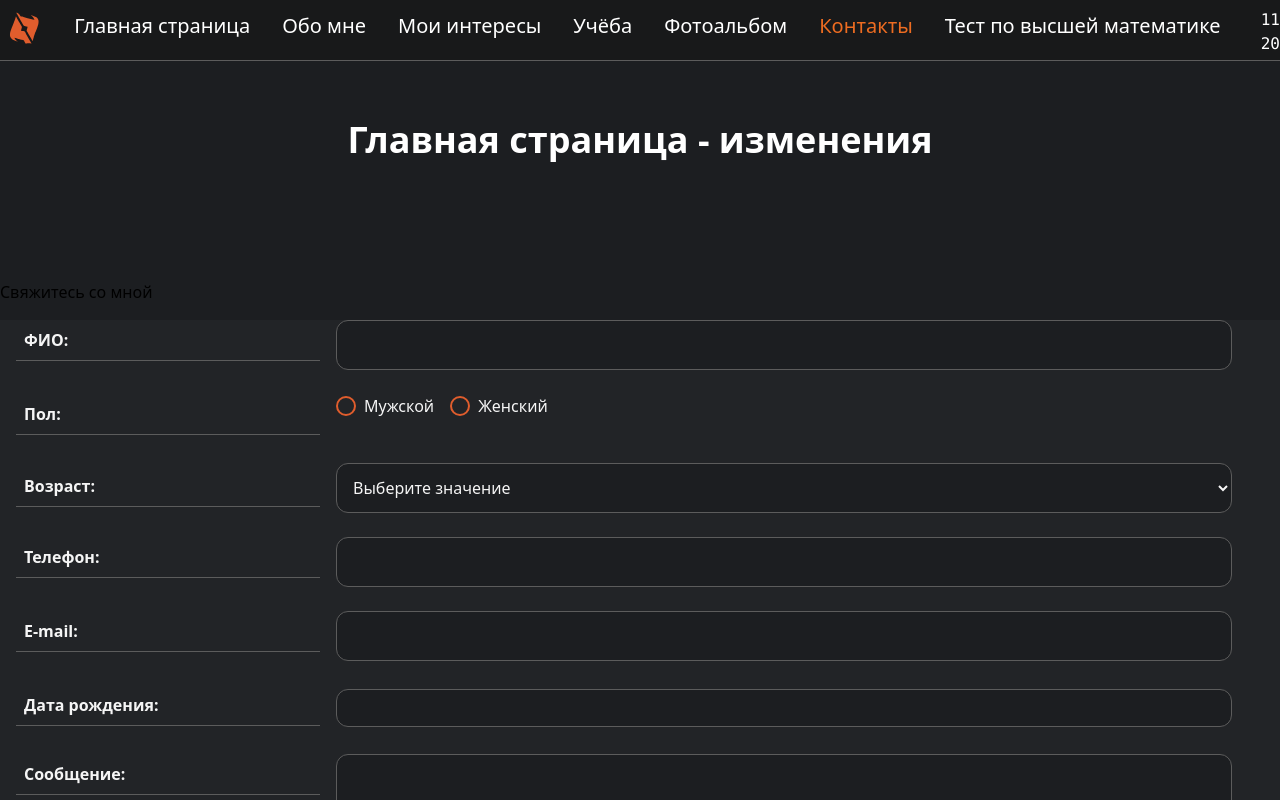
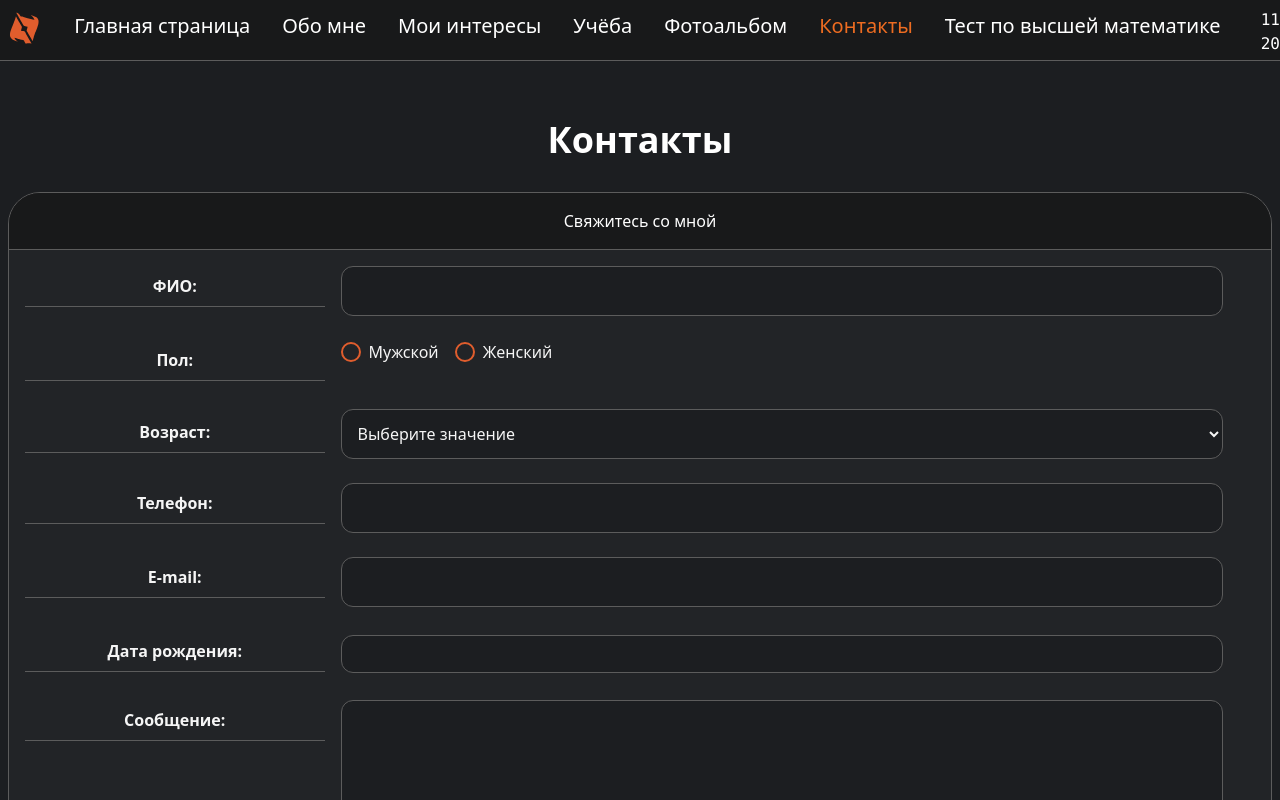
Before and after one commit to 0000rpg/Web3K_Lab, a Vue app: page /contacts in a window 1280 px wide. Shown: the top 800 px of the page. Built offline with nearby package versions, Linux system fonts and the light colour scheme.

Commit message:
H1 title path fixes.

```diff
--- a/src/App.vue
+++ b/src/App.vue
@@ -2,20 +2,10 @@
 import BackGround from '@/components/BackGround.vue';
 import HeaderVue from '@/components/HeaderBlock.vue';
 import H1Vue from '@/components/PageTitle.vue';
-import { storeToRefs } from 'pinia';
-
-import { usePageTitle } from '@/stores/page-title';
-
-const packedPageTitle = usePageTitle();
-
-const { pageH1 } = storeToRefs(packedPageTitle);
 </script>
 
 <template>
     <header>
-        <h1 id="start" class="text-center mt-30 text-4xl text-white font-semibold">
-            Главная страница - изменения {{ pageH1 }}
-        </h1>
         <H1Vue />
         <div
             class="headerField fixed top-0 left-0 bg-[#18191a] z-100500 w-full pb-1 m-0 border-b border-[#5c5c5c]"
--- a/src/components/FormGenerator.vue
+++ b/src/components/FormGenerator.vue
@@ -188,7 +188,7 @@ const handleFormSubmit = async (event) => {
                 <!-- Checkbox Group -->
                 <div
                     v-if="form.variables && form.variables[0]?.input?.type === 'checkbox'"
-                    class="flex flex-col sm:flex-collumn sm:items-start sm:gap-4"
+                    class="flex flex-col gap-4 justify-center items-center"
                 >
                     <div
                         class="text-[#f5f5f5] font-bold mb-1 border-b border-[#5c5c5c] p-2 min-w-[25%]"
--- a/src/components/HeaderBlock.vue
+++ b/src/components/HeaderBlock.vue
@@ -109,7 +109,7 @@ function toggleModal(element) {
     if (isModalOpen.value) {
         const rect = element.getBoundingClientRect();
         modalPosition.value = {
-            top: rect.bottom + 15,
+            top: rect.bottom + 9,
             left: rect.left - 12,
         };
     }
@@ -140,7 +140,7 @@ function updateModalPosition() {
         if (element) {
             const rect = element.getBoundingClientRect();
             modalPosition.value = {
-                top: rect.bottom + 15,
+                top: rect.bottom + 9,
                 left: rect.left - 12,
             };
         }
@@ -208,7 +208,7 @@ onMounted(() => {
         <ul
             @mouseenter="handleNavMouseEnter"
             @mouseleave="handleNavMouseLeave"
-            class="flex flex-row flex-nowrap justify-between overflow-x-auto overflow-y-hidden mt-2 list-none p-0 m-0 box-border touch-pan-x scrollbar-orange z-100499"
+            class="flex flex-row flex-nowrap justify-between overflow-x-auto overflow-y-hidden mt-2 list-none p-0 m-0 box-border touch-pan-x scrollbar-orange z-100500"
         >
             <li
                 v-for="button in navButtons"
@@ -248,7 +248,7 @@ onMounted(() => {
             }"
             @mouseenter="handleModalMouseEnter"
             @mouseleave="handleModalMouseLeave"
-            class="fixed flex flex-col pt-2 min-w-fit text-xl bg-[#18191a] border border-[#5c5c5c] border-t-0 rounded-b-xl mt-3 z-100500"
+            class="fixed flex flex-col pt-2 min-w-fit text-xl bg-[#18191a] border border-[#5c5c5c] border-t-0 rounded-b-xl mt-3 z-100499"
         >
             <li v-for="anchor in hobbyAnchors" :key="anchor.anchor" class="mx-2 my-0.5 px-2 py-0.5">
                 <a
--- a/src/components/PageTitle.vue
+++ b/src/components/PageTitle.vue
@@ -1,13 +1,13 @@
 <script setup>
-import { useRoute } from 'vue-router';
+import { usePageTitle } from '@/stores/page-title';
+import { storeToRefs } from 'pinia';
 
-const route = useRoute();
-const pageH1 = route.title || '';
-console.log(route);
+const pageTitleStore = usePageTitle();
+const { pageH1 } = storeToRefs(pageTitleStore);
 </script>
 
 <template>
-    <h1 id="start" class="text-center mt-30 text-4xl text-white font-semibold">
+    <h1 v-if="pageH1" id="start" class="text-center mt-30 text-4xl text-white font-semibold">
         {{ pageH1 }}
     </h1>
 </template>
--- a/src/router/hooks.js
+++ b/src/router/hooks.js
@@ -3,11 +3,13 @@ import { useHistoryStore } from '@/stores/history';
 export function setupRouterHooks(router) {
     router.afterEach((to) => {
         const historyStore = useHistoryStore();
+        const excludedRoutes = ['/history', '/stats'];
 
-        // Исключаем страницу истории из отслеживания
-        const excludedRoutes = ['/history', '/stats'];
         if (!excludedRoutes.includes(to.path)) {
-            historyStore.trackPageView(to);
+            historyStore.trackPageView({
+                ...to,
+                title: to.meta.title || to.name,
+            });
         }
     });
 }
--- a/src/router/index.js
+++ b/src/router/index.js
@@ -7,70 +7,94 @@ const router = createRouter({
         {
             path: '/',
             name: 'home',
-            component: Home, // It stays dynamic only for demonstration of another type of invoke.
+            component: Home,
+            meta: {
                 title: 'Главная страница - изменения',
+                h1: 'Главная страница - изменения',
+            },
         },
         {
             path: '/main',
             name: 'main',
             component: () => import('../views/MainPage.vue'),
+            meta: {
                 title: 'Главная страница - навигация',
+                h1: 'Главная страница - навигация',
+            },
         },
         {
             path: '/about',
             name: 'about',
             component: () => import('../views/AboutMe.vue'),
+            meta: {
                 title: 'Информация об авторе',
+                h1: 'Информация об авторе',
+            },
         },
         {
             path: '/chatbot',
             name: 'chatbot',
             component: () => import('../views/ChatbotPage.vue'),
-            title: '',
+            meta: {
+                title: 'Чат-бот',
+                h1: '',
+            },
         },
         {
             path: '/contacts',
             name: 'contacts',
             component: () => import('../views/ContactsPage.vue'),
+            meta: {
                 title: 'Контакты',
+                h1: 'Контакты',
+            },
         },
         {
             path: '/history',
             name: 'history',
             component: () => import('../views/HistoryPage.vue'),
+            meta: {
                 title: 'История просмотров',
+                h1: 'История просмотров',
+            },
         },
         {
             path: '/math',
             name: 'math',
             component: () => import('../views/MathTest.vue'),
+            meta: {
                 title: 'Тест по высшей математике',
+                h1: 'Тест по высшей математике',
+            },
         },
         {
             path: '/hobby',
             name: 'hobby',
             component: () => import('../views/MyHobby.vue'),
+            meta: {
                 title: 'Мои интересы',
+                h1: 'Мои интересы',
+            },
         },
         {
             path: '/album',
             name: 'album',
             component: () => import('../views/PhotoAlbum.vue'),
+            meta: {
                 title: 'Фотоальбом',
+                h1: 'Фотоальбом',
+            },
         },
         {
             path: '/study',
             name: 'study',
             component: () => import('../views/StudyPage.vue'),
+            meta: {
                 title: 'Учёба',
+                h1: 'Учёба',
+            },
         },
     ],
 });
 
-router.beforeEach((to) => {
-    if (to.title) {
-        document.title = to.title;
-    }
-});
-
 export default router;
--- a/src/stores/mathTest.js
+++ b/src/stores/mathTest.js
@@ -79,6 +79,7 @@ export const useMathTest = defineStore('mathTest', () => {
         },
         {
             title: 'Вопрос 2: Интегралы',
+            label: 'Выберите один или несколько ответов ',
             context: 'Выберите правильные утверждения об интегралах:',
             required: true,
             variables: [
--- a/src/views/ContactsPage.vue
+++ b/src/views/ContactsPage.vue
@@ -6,9 +6,14 @@ const contactsStore = useContactsStore();
 </script>
 
 <template>
-    <main>
-        <section class="mainTheme">
-            <h2>Свяжитесь со мной</h2>
+    <main
+        class="flex flex-row flex-wrap items-start min-w-full min-h-[70vh] justify-center lg:max-w-[80%] text-white"
+    >
+        <section
+            class="w-full bg-[rgba(34,36,39,0.8)] border border-[#5c5c5c] rounded-[2em] flex flex-col overflow-hidden text-center m-2 mt-8"
+            id="trigger"
+        >
+            <h2 class="w-full bg-[#18191a] p-4 m-0 border-b border-[#5c5c5c]">Свяжитесь со мной</h2>
             <FormGenerator :store="contactsStore" />
         </section>
     </main>
--- a/src/views/MathTest.vue
+++ b/src/views/MathTest.vue
@@ -16,10 +16,16 @@ onMounted(() => {
 </script>
 
 <template>
-    <main>
-        <canvas class="background"></canvas>
-        <section class="mainTheme" id="trigger">
-            <h2>Тест по высшей математике</h2>
+    <main
+        class="flex flex-row flex-wrap items-start min-w-full min-h-[70vh] justify-center lg:max-w-[80%] text-white"
+    >
+        <section
+            class="w-full bg-[rgba(34,36,39,0.8)] border border-[#5c5c5c] rounded-[2em] flex flex-col overflow-hidden text-center m-2 mt-8"
+            id="trigger"
+        >
+            <h2 class="w-full bg-[#18191a] p-4 m-0 border-b border-[#5c5c5c]">
+                Тест по высшей математике
+            </h2>
 
             <!-- Скрытое поле с утверждением -->
             <input type="hidden" id="question-text" :value="statementText" />
```
Lines whose indentation alone changed are shown as unchanged.
